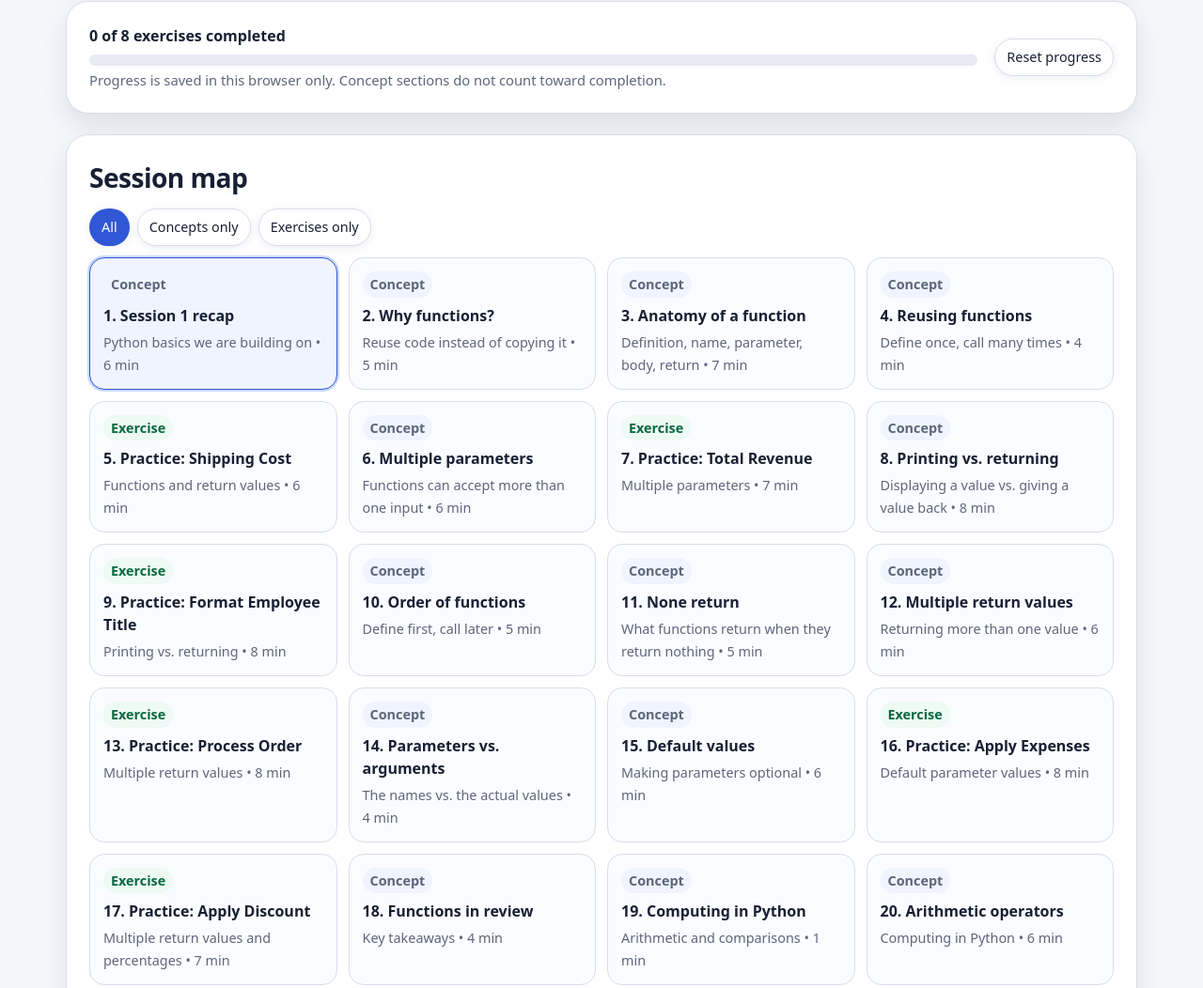
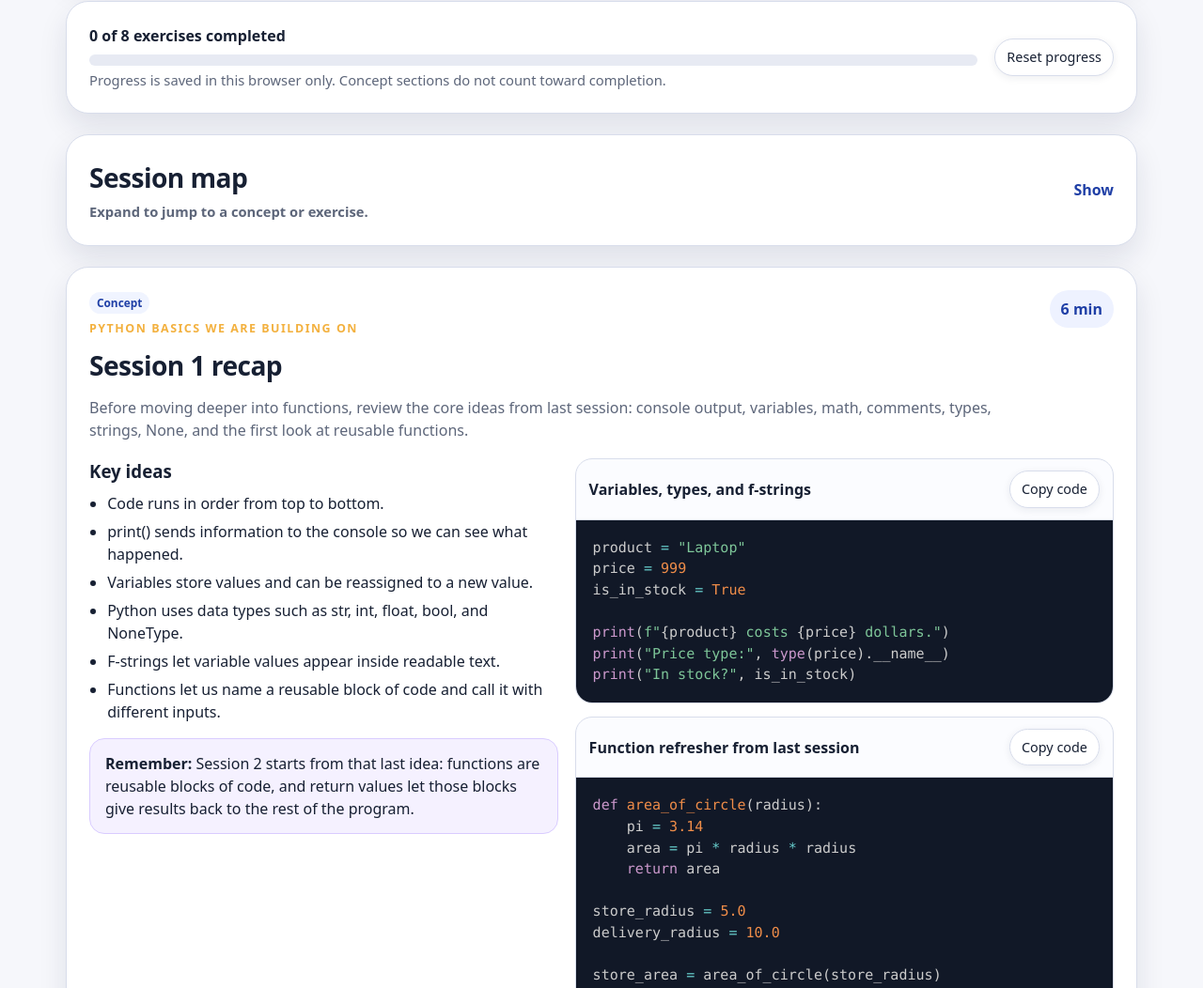
Before and after one commit to birdjw/py_ss_2, a plain HTML site: page index.html in a window 1280 px wide. Shown: the part 698-1750 px from the top of the page at 94% size. Drawn offline with nearby package versions, Linux system fonts and the light colour scheme.

Commit message:
content sections isolated

```diff
--- a/index.html
+++ b/index.html
@@ -132,6 +132,15 @@
     /* Agenda filter */
     .agenda-filter { display: flex; gap: 8px; margin-bottom: 12px; flex-wrap: wrap; }
     .agenda-filter .button.active-filter { background: var(--brand); color: white; border-color: transparent; }
+    .collapsible-panel { padding: 0; overflow: hidden; }
+    .collapsible-panel summary { display: flex; align-items: center; justify-content: space-between; gap: 16px; padding: 24px; margin: 0; list-style: none; }
+    .collapsible-panel summary::-webkit-details-marker { display: none; }
+    .collapsible-title { display: flex; flex-direction: column; gap: 4px; }
+    .collapsible-title h2 { margin: 0; }
+    .collapsible-note { color: var(--muted); font-size: .92rem; }
+    .collapsible-panel summary::after { content: 'Show'; color: var(--brand-dark); font-weight: 800; }
+    .collapsible-panel[open] summary::after { content: 'Hide'; }
+    .collapsible-body { padding: 0 24px 24px; }
     /* Facilitator timer */
     .timer-widget { display: flex; align-items: center; gap: 10px; flex-wrap: wrap; }
     .timer-display { font-size: 1.3rem; font-weight: 900; font-variant-numeric: tabular-nums; min-width: 3.5ch; letter-spacing: -0.02em; }
@@ -218,15 +227,22 @@
       <button id="resetProgress" class="button small" type="button">Reset progress</button>
     </section>
 
-    <section class="panel agenda">
+    <details class="panel agenda collapsible-panel">
+      <summary>
+        <div class="collapsible-title">
           <h2>Session map</h2>
+          <span class="collapsible-note">Expand to jump to a concept or exercise.</span>
+        </div>
+      </summary>
+      <div class="collapsible-body">
         <div class="agenda-filter" id="agendaFilter">
           <button class="button small active-filter" data-filter="all" type="button">All</button>
           <button class="button small" data-filter="concept" type="button">Concepts only</button>
           <button class="button small" data-filter="exercise" type="button">Exercises only</button>
         </div>
         <div id="agendaGrid" class="agenda-grid"></div>
-    </section>
+      </div>
+    </details>
 
     <section id="sections" class="section-list" aria-live="polite"></section>
 
@@ -1144,12 +1160,31 @@
         </article>
       `;
     }
-    function renderSections() {
-      byId('sections').innerHTML = sections.map((section, index) => section.type === 'concept' ? renderConcept(section, index) : renderExercise(section, index)).join('');
+    function getCurrentSectionIndex() {
+      const hash = window.location.hash.replace(/^#/, '');
+      const index = sections.findIndex(section => section.id === hash);
+      return index >= 0 ? index : 0;
+    }
+    function updateActiveAgenda() {
+      const currentSection = sections[getCurrentSectionIndex()];
+      document.querySelectorAll('#agendaGrid .agenda-item').forEach(item => item.classList.remove('active'));
+      if (!currentSection) return;
+      const activeItem = document.querySelector(`#agendaGrid a[href="#${currentSection.id}"]`);
+      if (activeItem) activeItem.classList.add('active');
+    }
+    function renderCurrentSection() {
+      const index = getCurrentSectionIndex();
+      const section = sections[index];
+      byId('sections').innerHTML = section.type === 'concept' ? renderConcept(section, index) : renderExercise(section, index);
       bindControls();
       updateProgressText();
       if (window.Prism) Prism.highlightAll();
-      setupScrollSpy();
+      updateActiveAgenda();
+    }
+    function scrollToSectionContent() {
+      const sectionList = byId('sections');
+      if (!sectionList) return;
+      sectionList.scrollIntoView({ behavior: 'smooth', block: 'start' });
     }
     function bindControls() {
       document.querySelectorAll('.copy-example').forEach(button => {
@@ -1272,26 +1307,10 @@
     });
     byId('resetProgress').addEventListener('click', () => {
       localStorage.removeItem(STORAGE_KEY);
-      renderSections();
+      renderCurrentSection();
       showToast('Progress reset');
     });
     document.addEventListener('keydown', event => { if (event.key === 'Escape') closeFacilitatorModal(); });
-
-    function setupScrollSpy() {
-      const observer = new IntersectionObserver((entries) => {
-        entries.forEach(entry => {
-          if (entry.isIntersecting) {
-            document.querySelectorAll('#agendaGrid .agenda-item').forEach(item => item.classList.remove('active'));
-            const activeItem = document.querySelector(`#agendaGrid a[href="#${entry.target.id}"]`);
-            if (activeItem) activeItem.classList.add('active');
-          }
-        });
-      }, { rootMargin: '-20% 0px -70% 0px', threshold: 0 });
-      sections.forEach(section => {
-        const el = document.getElementById(section.id);
-        if (el) observer.observe(el);
-      });
-    }
     function setupAgendaFilter() {
       document.querySelectorAll('#agendaFilter [data-filter]').forEach(btn => {
         btn.addEventListener('click', () => {
@@ -1305,11 +1324,19 @@
         });
       });
     }
+    window.addEventListener('hashchange', () => {
+      if (window.location.hash === '#facilitator') {
+        openFacilitatorModal();
+        return;
+      }
+      renderCurrentSection();
+      scrollToSectionContent();
+    });
     renderAgenda();
-    renderSections();
     setupAgendaFilter();
     if (sessionStorage.getItem(FACILITATOR_KEY) === 'true') setFacilitatorMode(true);
     if (window.location.hash === '#facilitator') openFacilitatorModal();
+    renderCurrentSection();
   </script>
 </body>
 </html>
```
Lines whose indentation alone changed are shown as unchanged.
